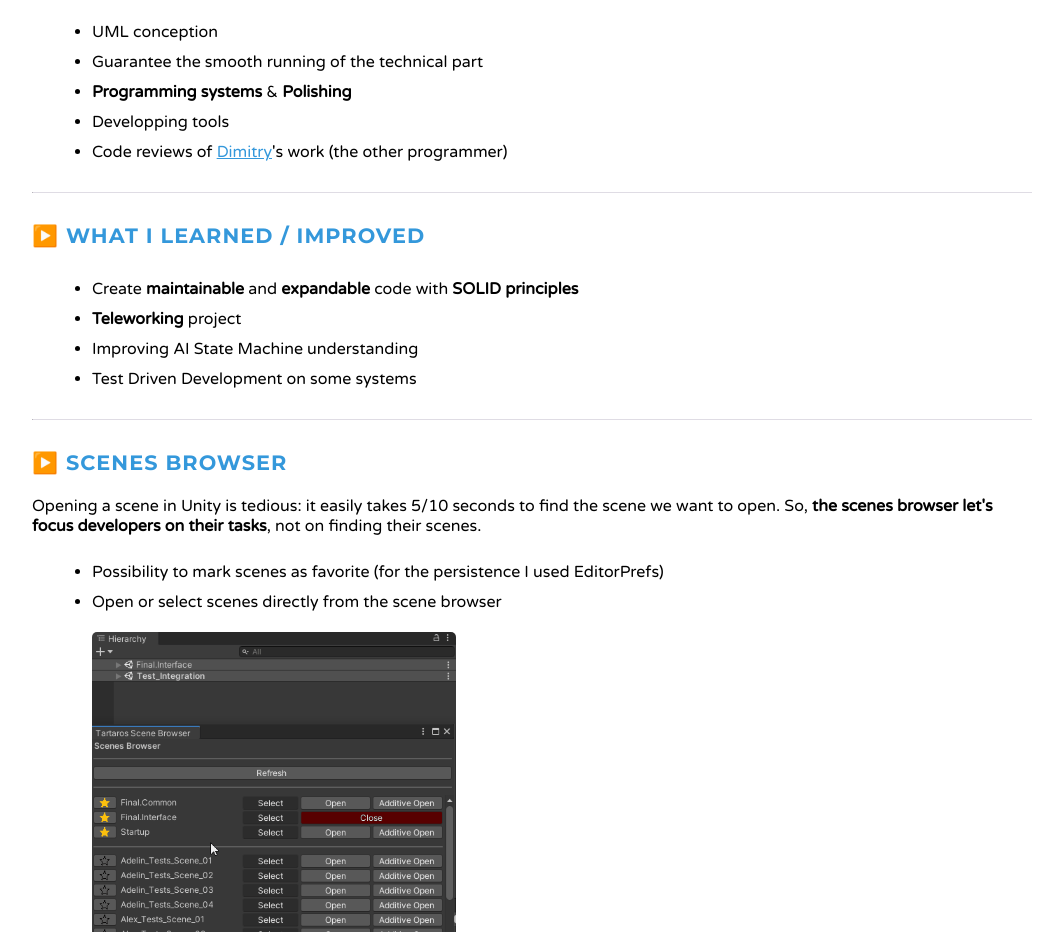
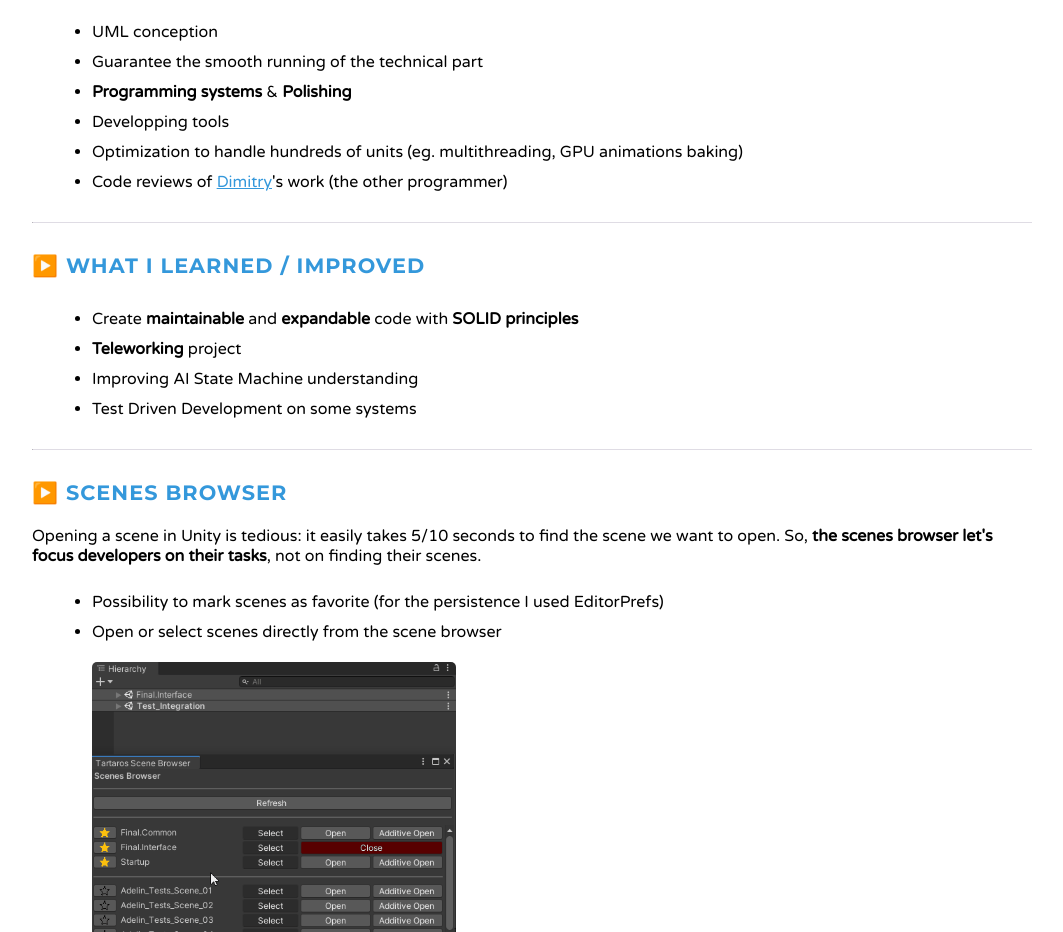
Before and after one commit to Theo-Farnole/my-portfolio-v3, a React (Create React App) app: page /tartaros in a window 1280 px wide. Shown: the part 960-1892 px from the top of the page, without its empty margins (108-1171 px from the left). Built offline with nearby package versions, Linux system fonts and the light colour scheme.

Commit message:
ADD bullet point about optimization in tartaros

```diff
--- a/src/pages/tartaros.tsx
+++ b/src/pages/tartaros.tsx
@@ -47,6 +47,7 @@ const Tartaros = () => {
                 <li>Guarantee the smooth running of the technical part</li>
                 <li><b>Programming systems</b> & <b>Polishing</b></li>
                 <li>Developping tools</li>
+                <li>Optimization to handle hundreds of units (eg. multithreading, GPU animations baking) </li>
                 <li>Code reviews of <a href="https://dimitryjulliard.wixsite.com/portfolio" target="_blank" rel="noreferrer">Dimitry</a>'s work (the other programmer)</li>
             </ul>
         </section>
```
